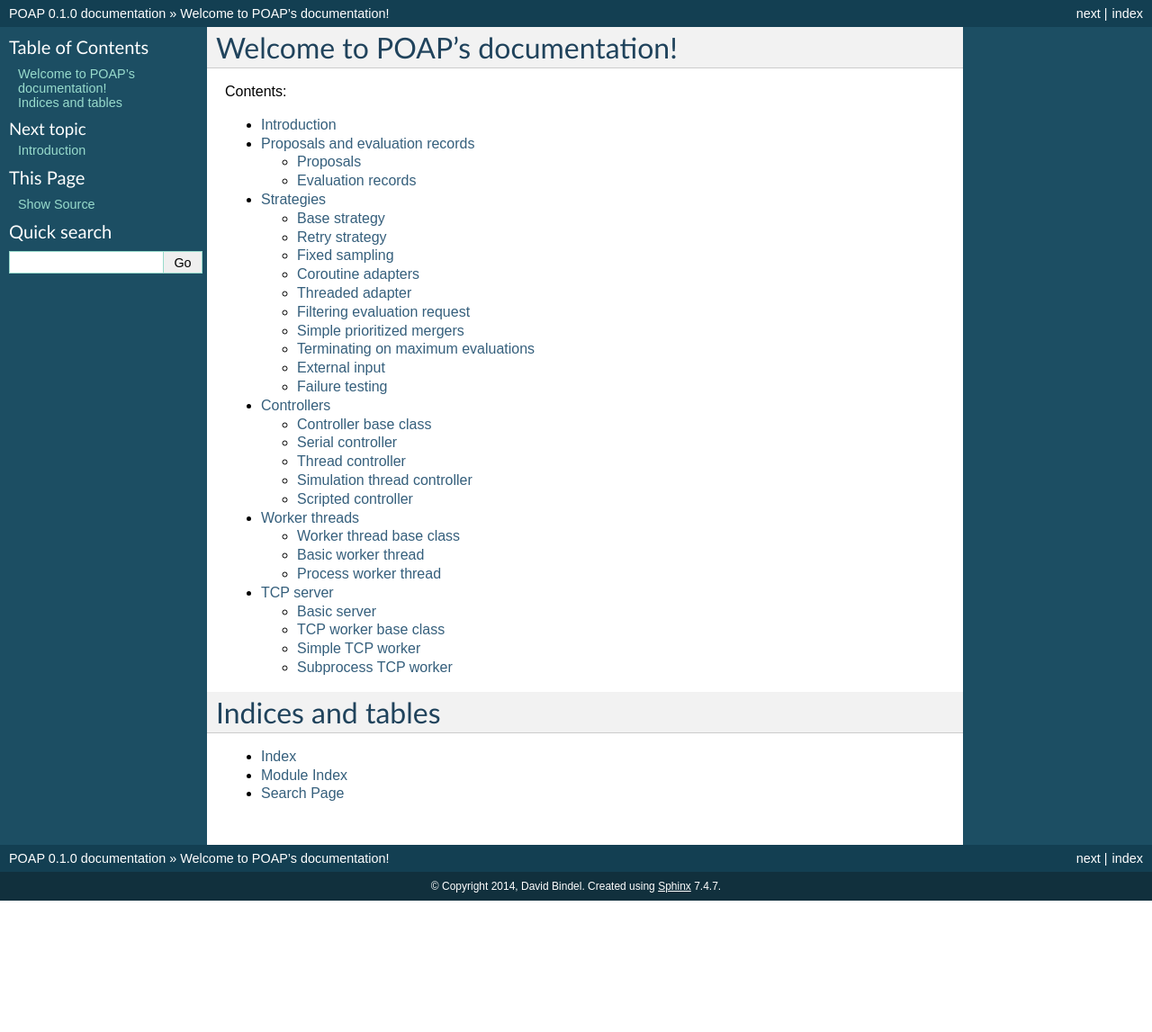
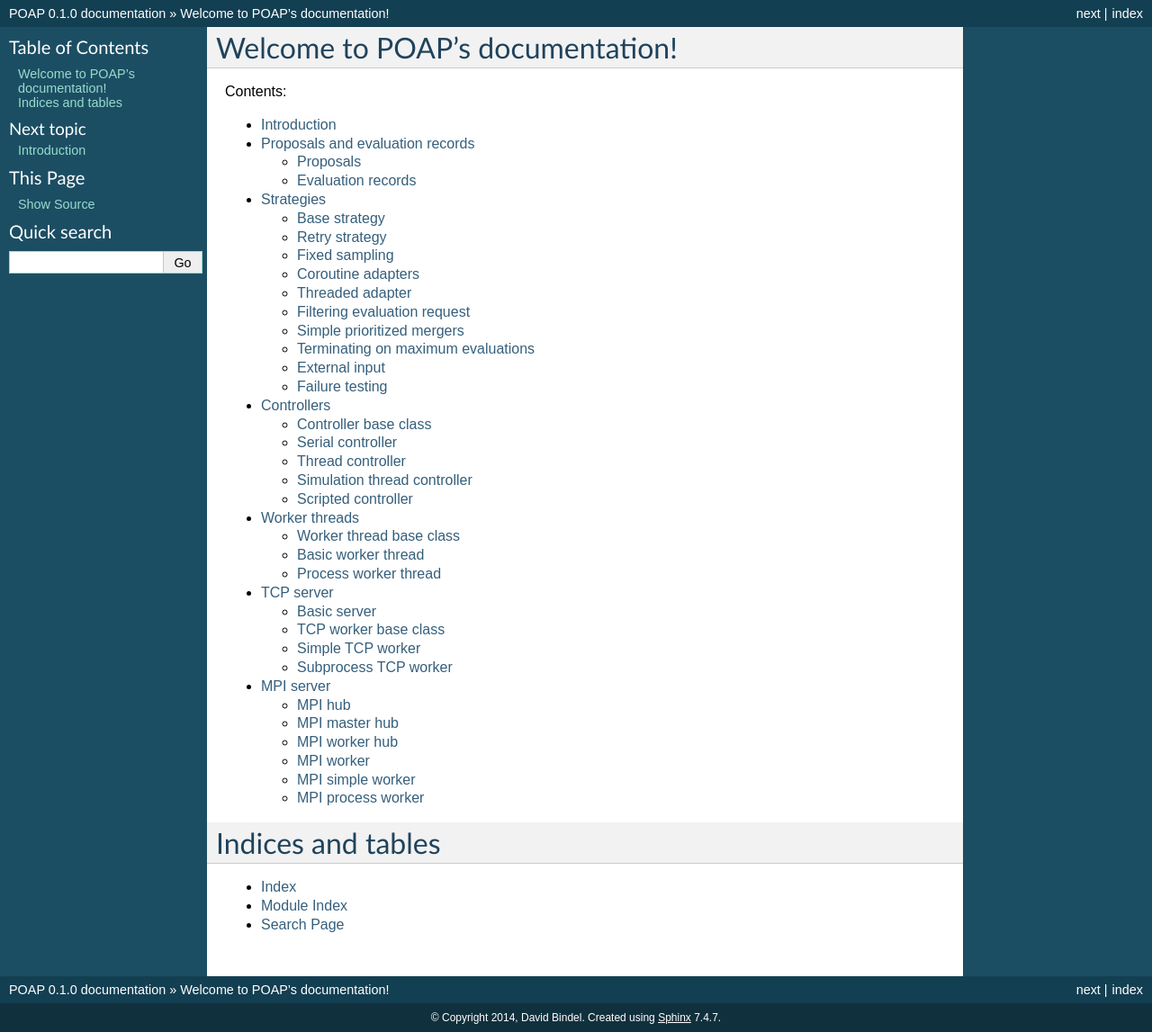
Before and after one commit to dbindel/POAP, a Sphinx documentation site: the page built from docs/index.rst, in a window 1280 px wide. Shown: the whole page at 90% size. Built offline with Sphinx 7.4.7, drawn with Linux system fonts in a browser that asks for light colours; before the commit the page ends 1001 px from its top, so only the background shows below that; some of the changed lines change nothing that is shown.

Commit message:
Updated documentation to incorporate MPI stuff.

```diff
--- a/docs/intro.rst
+++ b/docs/intro.rst
@@ -249,3 +249,50 @@ Subprocess TCP worker
 
 .. autoclass:: poap.tcpserve.ProcessSocketWorker
    :members:
+
+MPI server
+==========
+
+The MPI server class manages a controller and workers communicating
+via MPI.  The master process (controller and strategies) run at rank 0;
+all other processes are used as workers.  Communication is sent via
+MPI hub objects, which run in their own threads and manage asynchronous
+message sends and receives.  The master process (rank 0) and workers
+(other ranks) have their own hub types.  Like the TCP server, the
+master hub is tied together with a thread controller.
+
+MPI hub
+-------
+
+.. autoclass:: poap.mpiserve.MPIHub
+   :members:
+
+MPI master hub
+--------------
+
+.. autoclass:: poap.mpiserve.MPIMasterHub
+   :members:
+
+MPI worker hub
+--------------
+
+.. autoclass:: poap.mpiserve.MPIMasterHub
+   :members:
+
+MPI worker
+----------
+
+.. autoclass:: poap.mpiserve.MPIWorker
+   :members:
+
+MPI simple worker
+-----------------
+
+.. autoclass:: poap.mpiserve.MPISimpleWorker
+   :members:
+
+MPI process worker
+------------------
+
+.. autoclass:: poap.mpiserve.MPIProcessWorker
+   :members:
```
